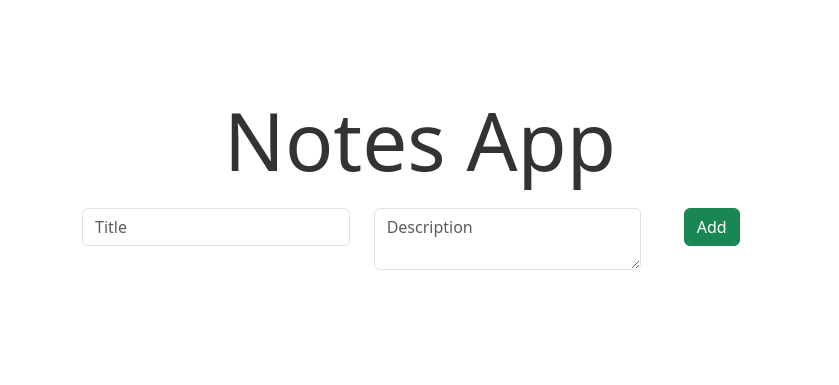
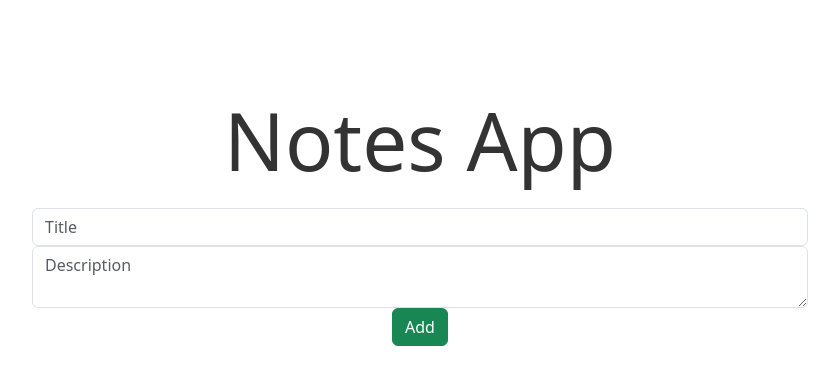
Before and after one commit to teran-s/aiphp-b1, a PHP site: page /notes/index.php in a window 1280 px wide. Shown: the part 59-444 px from the top of the page, without its empty margins (220-1059 px from the left). Run offline with PHP 8.4, Linux system fonts and the light colour scheme.

Commit message:
new file:   notes/dbnotes.php 	modified:   notes/index.php

```diff
--- a/notes/index.php
+++ b/notes/index.php
@@ -53,26 +53,16 @@
         </div>
     </nav>
 
-    <div class="container-md text-center mt-1" style="max-width: 700px;">
+    <div class="container-md text-center mt-1" style="max-width: 800px;">
         <div class="mb-2 hero-text">Notes App</div>
-
-        <div class="row">
-            <div class="col-md-5">
-                <div class="form-group">
-                    <input type="text" class="form-control" id="title" placeholder="Title">
-                </div>
-            </div>
-            <div class="col-md-5">
-                <div class="form-group">
-                    <textarea class="form-control" id="description" placeholder="Description"></textarea>
-                </div>
-            </div>
-            <div class="col-md-2 text-right">
-                <button type="submit" class="btn btn-success">Add</button>
-            </div>
-        </div>
+        <form action="dbnotes.php" method="POST">
+            <input type="text" class="form-control" id="title" name="title" placeholder="Title"/>
+            <textarea class="form-control" id="description" name="description" placeholder="Description"></textarea>
+            <button type="submit" class="btn btn-success">Add</button>
+        </form>
 
     </div>
+
 
 
 
```
Also changed, not shown: notes/dbnotes.php (added, +47 -0 lines).
